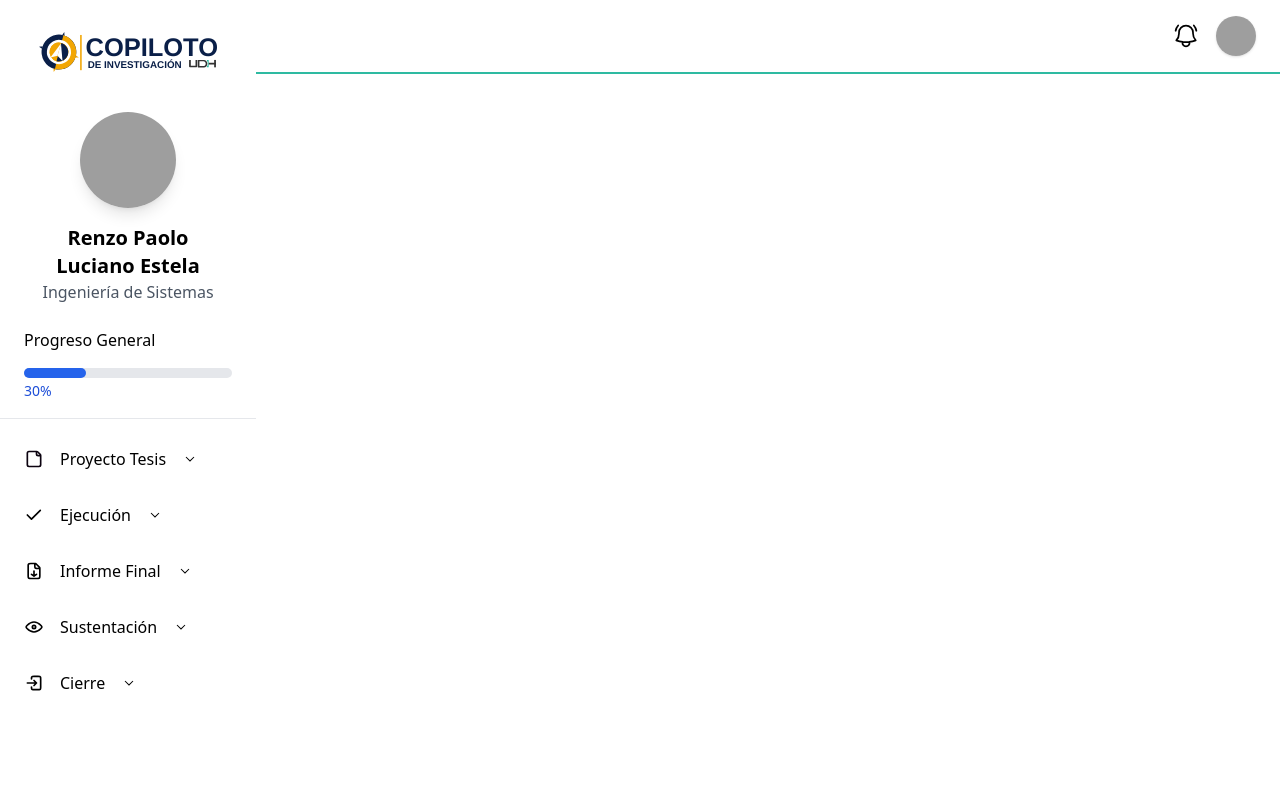
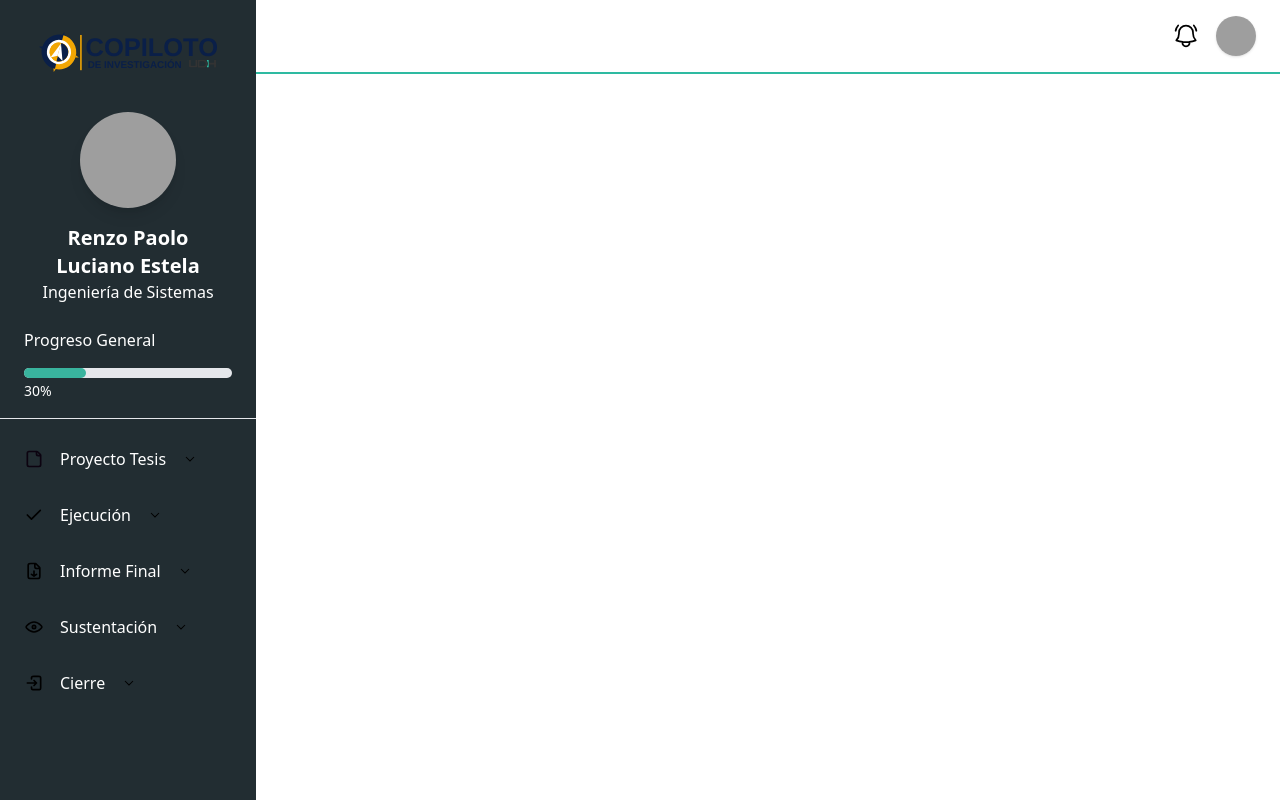
Before and after one commit to Transformacion-Digital-UDH/Copiloto-Front, a Vue app: page /asesor in a window 1280 px wide. Built offline with nearby package versions, Linux system fonts and the light colour scheme; grey boxes are pictures that could not be loaded.

Commit message:
sidebar git

```diff
--- a/src/components/Sidebar.vue
+++ b/src/components/Sidebar.vue
@@ -1,5 +1,5 @@
 <template>
-  <div class="flex">
+  <div class="flex text-white">
     <!-- Backdrop -->
     <div
       :class="isOpen ? 'block' : 'hidden'"
@@ -10,7 +10,7 @@
 
     <div
       :class="isOpen ? 'translate-x-0 ease-out' : '-translate-x-full ease-in'"
-      class="fixed inset-y-0 left-0 z-30 w-64 overflow-y-auto transition duration-300 transform bg-white sidebar lg:translate-x-0 lg:static lg:inset-0"
+      class="fixed inset-y-0 left-0 z-30 w-64 overflow-y-auto transition duration-300 transform bg-plomosidebar sidebar lg:translate-x-0 lg:static lg:inset-0"
     >
       <!-- LOGO COPILOTO -->
       <div class="flex items-center justify-center mt-8">
@@ -29,7 +29,7 @@
         </div>
         <div class="text-center w-full max-w-44">
           <h2 class="text-xl font-semibold break-words">{{ EstudianteNombre }}</h2>
-          <p class="text-base text-gray-600 break-words">{{ EstudianteCarrera }}</p>
+          <p class="text-white break-words">{{ EstudianteCarrera }}</p>
         </div>
 
       </div>
@@ -37,11 +37,11 @@
       <!-- INFO DEL ESTUDIANTE COMO PROGRESO -->
       <div class="mt-6 px-6 mb-10">
         <div class="flex justify-between mb-4">
-          <span class="text-base font-medium text-black">Progreso General</span>
+          <span class="text-white font-medium ">Progreso General</span>
         </div>
         <div class="w-full bg-gray-200 rounded-full h-2.5">
-          <div :style="{ width: progreso + '%' }" class="bg-blue-600 h-2.5 rounded-full"></div>
-          <span class="text-sm font-medium text-blue-700">{{ progreso }}%</span>
+          <div :style="{ width: progreso + '%' }" class="bg-base h-2.5 rounded-full"></div>
+          <span class="text-sm font-medium text-white">{{ progreso }}%</span>
         </div>
       </div><hr>
 
@@ -50,7 +50,7 @@
         <div v-for="section in sections" :key="section.name" class="mb-4">
           <button @click="toggleSubmenu(section.name)" class="flex items-center px-6 py-2 mt-4 duration-200 cursor-pointer">
             <span v-if="section.name !== 'Bienvenidos'" v-html="section.icon" class="w-5 h-5 text-black"></span>
-            <span class="mx-4 text-black text-base">{{ section.label }}</span><svg v-if="!section.isOpen" viewBox="0 0 24 24" class="ml-auto h-4 w-4" fill="none"
+            <span class="mx-4 text-white text-base">{{ section.label }}</span><svg v-if="!section.isOpen" viewBox="0 0 24 24" class="ml-auto h-4 w-4" fill="none"
               xmlns="http://www.w3.org/2000/svg">
               <g id="SVGRepo_bgCarrier" stroke-width="0"></g>
               <g id="SVGRepo_tracerCarrier" stroke-linecap="round" stroke-linejoin="round"></g>
@@ -74,7 +74,7 @@
           <div v-if="section.isOpen">
             <ul class="pl-4">
               <li v-for="submenu in section.submenus" :key="submenu.name">
-                <router-link :to="submenu.path" class="block px-4 py-2 text-gray-600 hover:bg-gray-200">
+                <router-link :to="submenu.path" class="block px-4 py-2 text-white hover:bg-gray-900">
                   {{ submenu.label }}
                 </router-link>
               </li>
--- a/tailwind.config.js
+++ b/tailwind.config.js
@@ -9,6 +9,8 @@ export default {
         'azul': '#0F2757',
         'amarillo': '#F2A603',
         'custom-green': '#2ebaa1',
+        'plomosidebar': '#222D32',
+        'barra': '#F2A603'
       },
       fontFamily: {
         Roboto: ["Roboto, sans-serif"],
```
